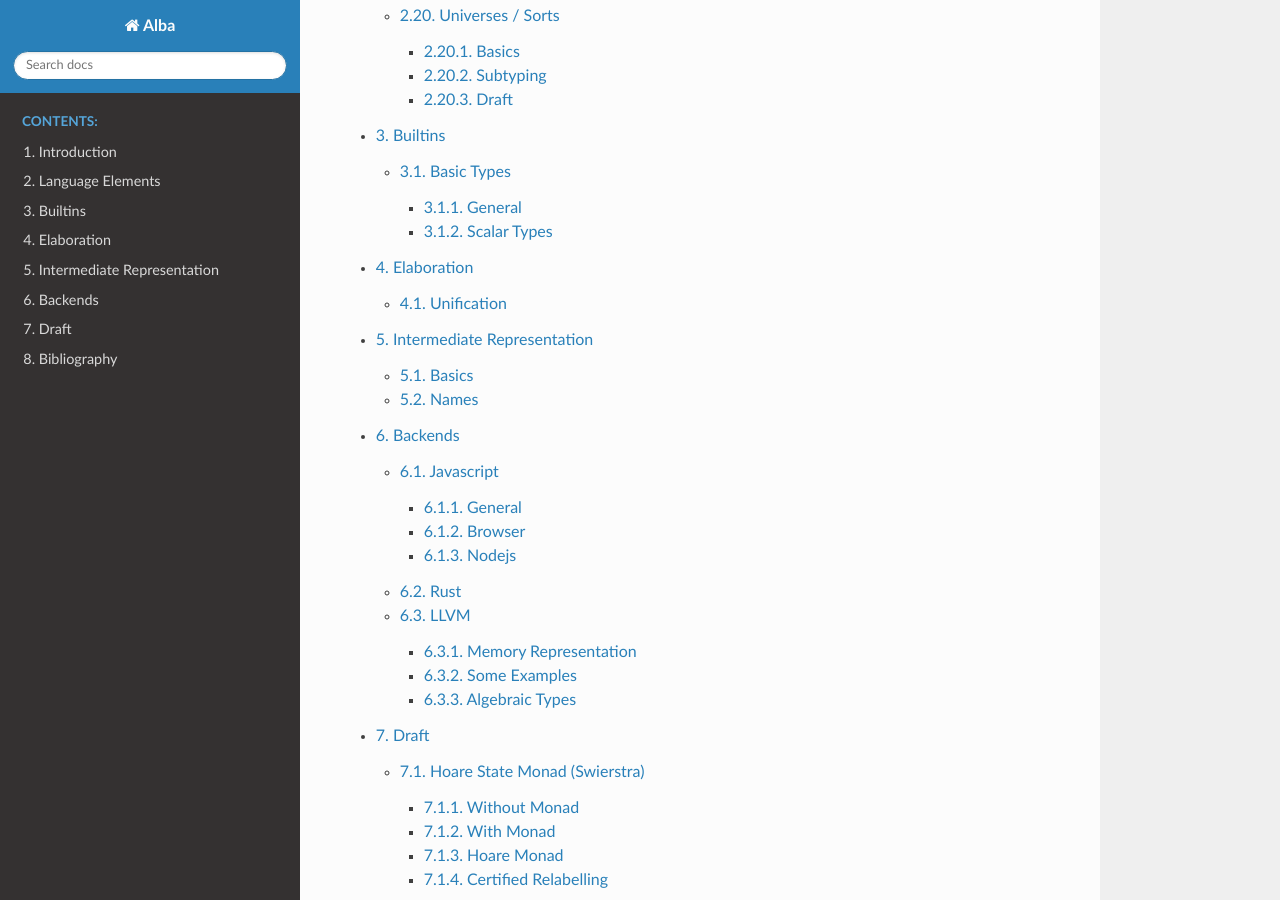
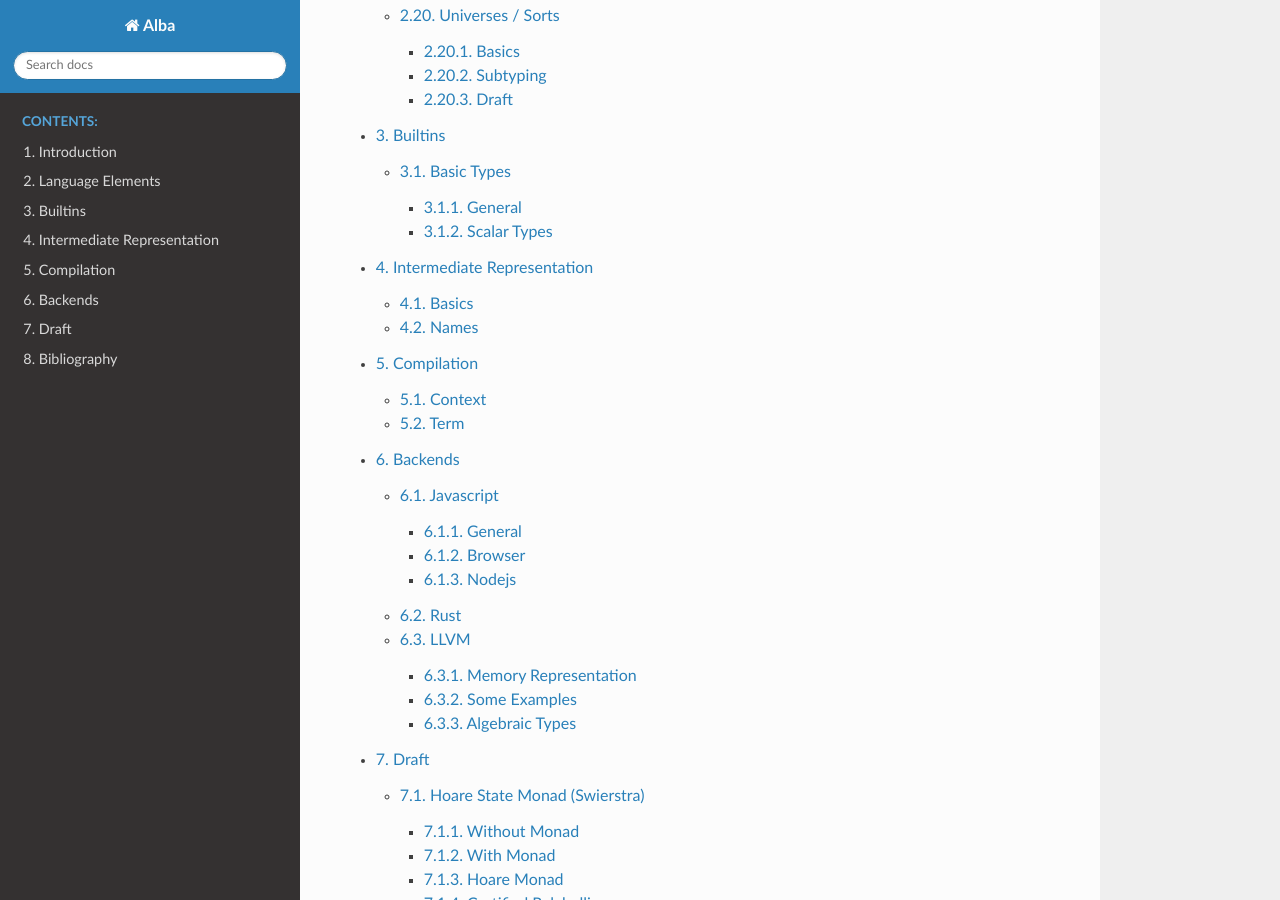
Before and after one commit to alba-lang/lang-spec, a Sphinx documentation site: the page built from sphinx/source/index.rst, in a window 1280 px wide and 900 px high, scrolled down 1800 px. Built offline with Sphinx 7.4.7 and the Read the Docs theme 2.0.0, drawn with Linux system fonts in a browser that asks for light colours.

Commit message:
Added chapter 'Compilation'
... which will include a section for elaboration.

	new file:   sphinx/source/compilation/index.rst
	deleted:    sphinx/source/elaboration/index.rst
	modified:   sphinx/source/index.rst

```diff
--- a/sphinx/source/elaboration/index.rst
+++ /dev/null
@@ -1,10 +0,0 @@
-.. _Elaboration:
-
-************************************************************
-Elaboration
-************************************************************
-
-
-
-Unification
-============================================================
--- a/sphinx/source/index.rst
+++ b/sphinx/source/index.rst
@@ -15,8 +15,8 @@ Welcome to Alba's documentation!
     introduction/index
     lang-elems/index
     builtin/index
-    elaboration/index
     intermediate/index
+    compilation/index
     backend/index
     draft/index
     bibliography
```
Also changed, not shown: sphinx/source/compilation/index.rst (added, +20 -0 lines).
